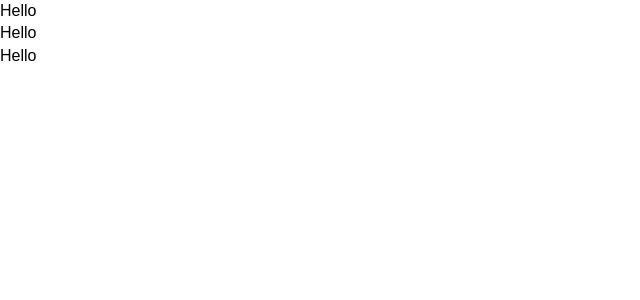
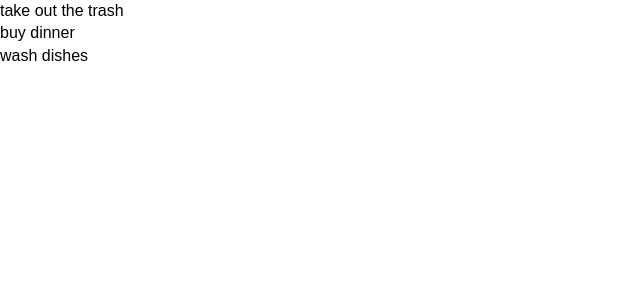
Before and after one commit to rgoonie/learning-webdev, a React (Create React App) app in the folder 04-traversy-media-react-crash/todo-crash/: page / in a window 1280 px wide. Shown: the top 300 px of the page, without its empty margins (0-640 px from the left). Built offline with nearby package versions, Linux system fonts and the light colour scheme.

Commit message:
removed unwanted }

```diff
--- a/04-traversy-media-react-crash/todo-crash/src/components/TodoItem.js
+++ b/04-traversy-media-react-crash/todo-crash/src/components/TodoItem.js
@@ -5,7 +5,7 @@ export class TodoItem extends Component {
     render() {
         return (
             <div>
-                <p>Hello</p>
+                <p>{ this.props.todo.title }</p>
             </div>
         )
     }
```
